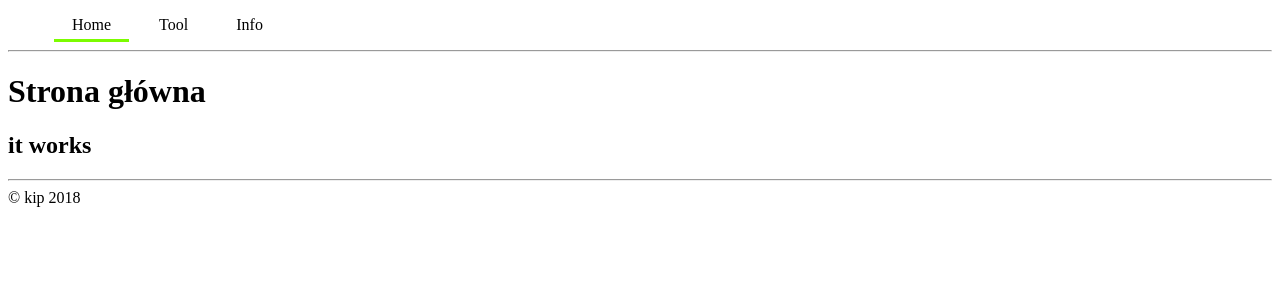
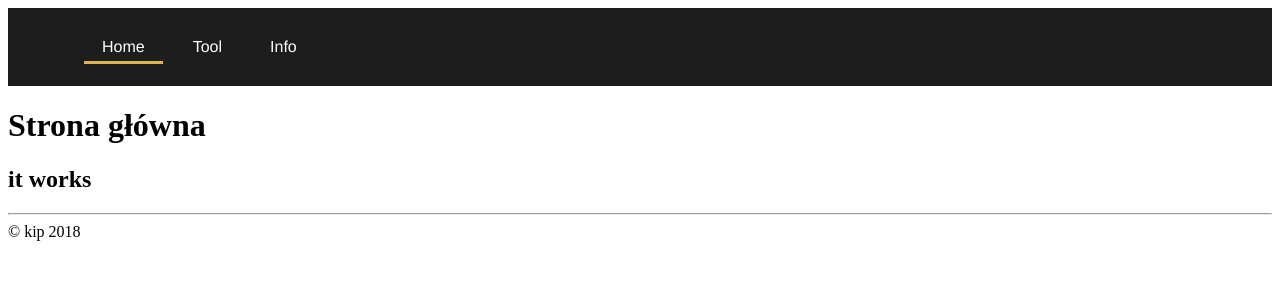
Before and after one commit to palkak/pricingapp-react, a React (Create React App) app: page / in a window 1280 px wide. Shown: the top 300 px of the page. Built offline with nearby package versions, Linux system fonts and the light colour scheme.

Commit message:
nav style update

```diff
--- a/src/App.js
+++ b/src/App.js
@@ -16,7 +16,6 @@ class App extends React.Component {
       <Router>
         <Grid>
           <Header/>
-          <hr/>
           <Switch>
             <Route exact path="/" component={Home}/>
             <Route path="/tool" component={Tool}/>
--- a/src/components/Header.css
+++ b/src/components/Header.css
@@ -1,11 +1,22 @@
+.navigation {
+    background-color: #1d1d1e;
+    padding: 30px;
+    font-family: "Helvetica Neue",Helvetica,Arial,sans-serif;;
+}
+
+ul {
+    margin: 0;
+}
+
 a {
     padding: 6px;
     margin: 0 6px;
     text-decoration: none;
-    color: black;
+    color: white;
+    /*text-transform: uppercase;*/
 }
 
 a.active {
-    border-bottom: 3px solid lawngreen;
+    border-bottom: 3px solid #dcb450;
 
 }
--- a/src/components/Header.js
+++ b/src/components/Header.js
@@ -5,7 +5,7 @@ import './Header.css'
 
 const Header = () => (
 
-  <div>
+  <div className="navigation">
     <Nav>
       <NavLink exact to="/" activeClassName="active"><a>Home</a></NavLink>
       <NavLink to="/tool" activeClassName="active"><a>Tool</a></NavLink>
```
